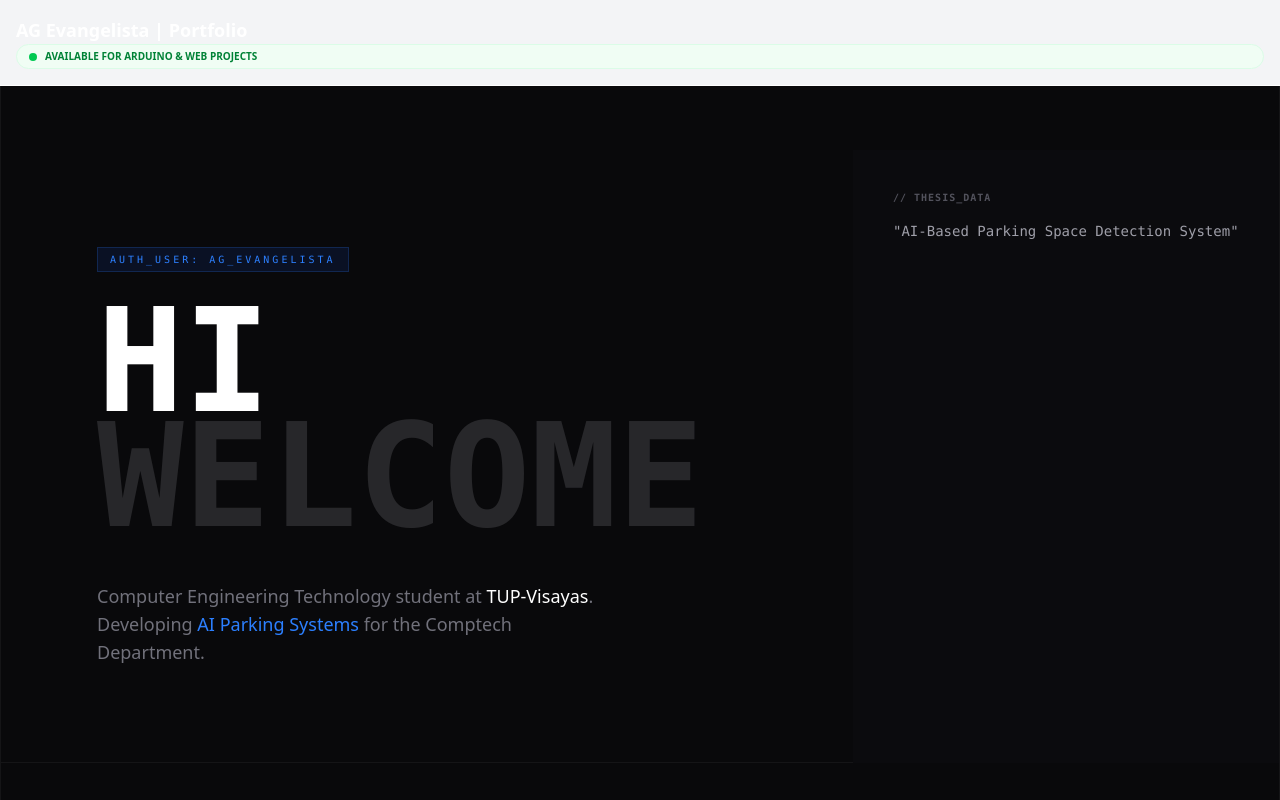
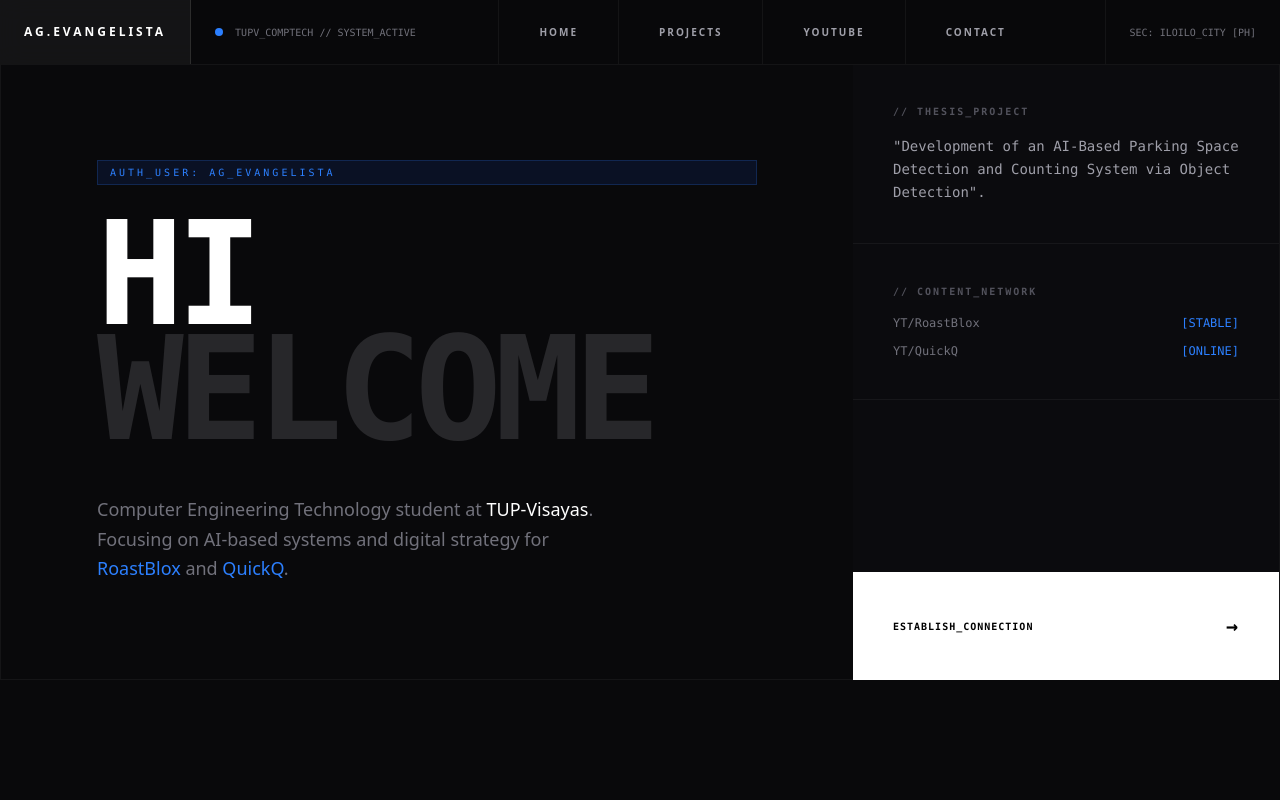
Before and after one commit to 12valor/Portfolio, a React (Vite) app: page / in a window 1280 px wide. Shown: the top 800 px of the page. Built offline with nearby package versions, Linux system fonts and the light colour scheme.

Commit message:
feat: enhance Hero and Navbar components with improved layout and styling

```diff
--- a/src/components/Hero.jsx
+++ b/src/components/Hero.jsx
@@ -1,45 +1,181 @@
 import React, { useState, useEffect } from 'react';
-import styled, { keyframes } from 'styled-components';
+
+import styled from 'styled-components';
+
+
 
 const Hero = () => {
+
   const [displayText, setDisplayText] = useState(['', '']);
+
   const finalStrings = ["HI", "WELCOME"];
+
   const chars = "!<>-_\\/[]{}—=+*^?#________";
 
+
+
   useEffect(() => {
+
     let iteration = 0;
+
     const interval = setInterval(() => {
-      setDisplayText(finalStrings.map((str) =>
-        str.split("").map((letter, i) => i < iteration ? letter : chars[Math.floor(Math.random() * chars.length)]).join("")
-      ));
+
+      setDisplayText(finalStrings.map((str, index) => {
+
+        return str.split("")
+
+          .map((letter, i) => {
+
+            if (i < iteration) return str[i];
+
+            return chars[Math.floor(Math.random() * chars.length)];
+
+          })
+
+          .join("");
+
+      }));
+
+
+
       if (iteration >= 10) clearInterval(interval);
+
       iteration += 1/3;
+
     }, 30);
+
+
+
     return () => clearInterval(interval);
+
   }, []);
 
+
+
   return (
-    <section className="relative min-h-screen pt-16 bg-zinc-950 text-white font-mono border-x border-white/5 max-w-7xl mx-auto">
-      <div className="grid grid-cols-1 lg:grid-cols-12 h-full">
-        <div className="lg:col-span-8 p-12 lg:p-24 border-b border-white/5 relative">
+
+    <section className="relative min-h-screen pt-16 bg-zinc-950 text-white overflow-hidden font-mono">
+
+      <div className="max-w-7xl mx-auto h-full grid grid-cols-1 lg:grid-cols-12 border-x border-white/5">
+
+
+
+        {/* Main Header Area */}
+
+        <div className="lg:col-span-8 p-12 lg:p-24 flex flex-col justify-center border-b border-white/5">
+
           <div className="inline-block px-3 py-1 bg-blue-600/10 border border-blue-500/20 text-blue-500 text-[10px] tracking-[0.3em] mb-8">
+
             AUTH_USER: AG_EVANGELISTA
+
           </div>
-          <h1 className="text-7xl md:text-[9rem] font-black leading-[0.8] mb-12 uppercase">
-            {displayText[0]}<br /><span className="text-zinc-800">{displayText[1]}</span>
+
+
+
+          <h1 className="text-7xl md:text-[9rem] font-black tracking-tighter leading-[0.8] mb-12 uppercase">
+
+            {displayText[0]}<br />
+
+            <span className="text-zinc-800">{displayText[1]}</span>
+
           </h1>
-          <p className="max-w-lg text-lg text-zinc-500 font-sans">
+
+
+
+          <p className="max-w-lg text-lg text-zinc-500 leading-relaxed font-sans">
+
             Computer Engineering Technology student at <span className="text-white">TUP-Visayas</span>.
-            Developing <span className="text-blue-500">AI Parking Systems</span> for the Comptech Department.
+
+            Focusing on AI-based systems and digital strategy for
+
+            <span className="text-blue-500"> RoastBlox</span> and
+
+            <span className="text-blue-500"> QuickQ</span>.
+
           </p>
+
         </div>
-        <div className="lg:col-span-4 bg-zinc-900/20 p-10">
-          <h3 className="text-[10px] font-black text-zinc-600 uppercase tracking-widest mb-4">// THESIS_DATA</h3>
-          <p className="text-sm text-zinc-400">"{displayText[1] === "WELCOME" ? "AI-Based Parking Space Detection System" : "LOADING_THESIS..."}"</p>
+
+
+
+        {/* Technical Sidebar */}
+
+        <div className="lg:col-span-4 flex flex-col bg-zinc-900/20">
+
+          <div className="p-10 border-b border-white/5">
+
+            <h3 className="text-[10px] font-black text-zinc-600 uppercase tracking-[0.2em] mb-4">// THESIS_PROJECT</h3>
+
+            <p className="text-sm text-zinc-400 leading-relaxed">
+
+              "Development of an AI-Based Parking Space Detection and Counting System via Object Detection".
+
+            </p>
+
+          </div>
+
+
+
+          <div className="p-10 border-b border-white/5">
+
+            <h3 className="text-[10px] font-black text-zinc-600 uppercase tracking-[0.2em] mb-4">// CONTENT_NETWORK</h3>
+
+            <ul className="space-y-3 text-xs">
+
+              <li className="flex justify-between">
+
+                <span className="text-zinc-500">YT/RoastBlox</span>
+
+                <span className="text-blue-500">[STABLE]</span>
+
+              </li>
+
+              <li className="flex justify-between">
+
+                <span className="text-zinc-500">YT/QuickQ</span>
+
+                <span className="text-blue-500">[ONLINE]</span>
+
+              </li>
+
+            </ul>
+
+          </div>
+
+
+
+          <div className="mt-auto p-10 bg-white text-black hover:bg-blue-600 hover:text-white transition-all cursor-pointer group">
+
+            <div className="flex justify-between items-center font-black text-[10px] tracking-widest">
+
+              <span>ESTABLISH_CONNECTION</span>
+
+              <span className="text-xl group-hover:translate-x-2 transition-transform">→</span>
+
+            </div>
+
+          </div>
+
         </div>
+
       </div>
+
+
+
+      {/* Grid Overlay */}
+
+      <div className="absolute inset-0 -z-10 opacity-[0.02] pointer-events-none"
+
+           style={{ backgroundImage: 'linear-gradient(#fff 1px, transparent 1px), linear-gradient(90deg, #fff 1px, transparent 1px)', backgroundSize: '50px 50px' }}>
+
+      </div>
+
     </section>
+
   );
+
 };
 
+
+
 export default Hero;
--- a/src/components/Navbar.jsx
+++ b/src/components/Navbar.jsx
@@ -1,13 +1,37 @@
 export default function Navbar() {
   return (
-    <nav className="p-4 bg-gray-100 border-b">
-      <h1 className="text-lg font-bold">AG Evangelista | Portfolio</h1>
-    <div className="hidden md:flex items-center gap-2 px-3 py-1 bg-green-50 rounded-full border border-green-100">
-  <span className="w-2 h-2 bg-green-500 rounded-full animate-pulse"></span>
-  <span className="text-[10px] font-bold text-green-700 uppercase">Available for Arduino & Web Projects</span>
-</div>
+    <nav className="fixed top-0 left-0 w-full z-[100] border-b border-white/5 bg-zinc-950/90 backdrop-blur-md">
+      <div className="max-w-7xl mx-auto h-16 flex items-center justify-between">
+
+        {/* Brand Block */}
+        <div className="flex h-full items-center">
+          <div className="h-full px-6 flex items-center bg-white/5 border-r border-white/10">
+            <span className="font-black text-white tracking-[0.25em] text-xs">AG.EVANGELISTA</span>
+          </div>
+          <div className="hidden lg:flex items-center gap-3 px-6 text-[10px] font-mono text-zinc-500">
+            <span className="w-2 h-2 bg-blue-500 rounded-full animate-pulse"></span>
+            TUPV_COMPTECH // SYSTEM_ACTIVE
+          </div>
+        </div>
+
+        {/* Sharp Nav Links */}
+        <div className="hidden md:flex h-full">
+          {['HOME', 'PROJECTS', 'YOUTUBE', 'CONTACT'].map((item) => (
+            <a
+              key={item}
+              href={`#${item.toLowerCase()}`}
+              className="h-full px-10 flex items-center text-[10px] font-bold tracking-[0.2em] text-zinc-400 hover:text-white hover:bg-white/5 border-l border-white/5 transition-all"
+            >
+              {item}
+            </a>
+          ))}
+        </div>
+
+        {/* Location/Terminal Data */}
+        <div className="hidden sm:flex items-center px-6 h-full border-l border-white/5 font-mono text-[10px] text-zinc-500">
+          SEC: ILOILO_CITY [PH]
+        </div>
+      </div>
     </nav>
-
-
   );
 }
```
